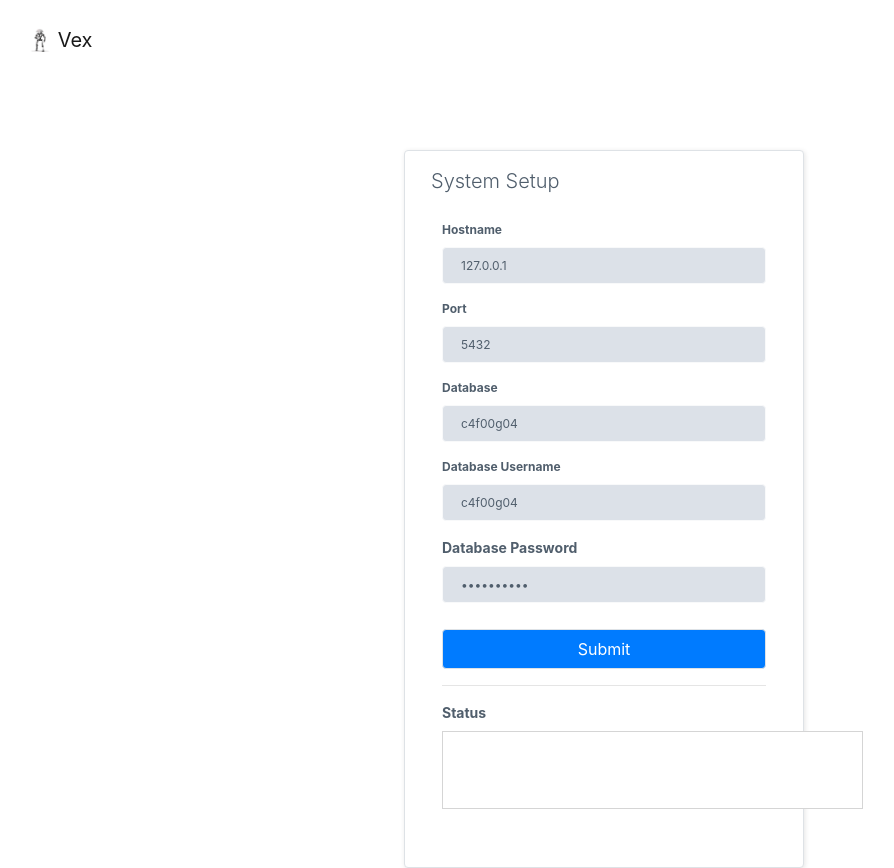
After one commit to johnzhouinfo/Project-Vex, a PHP site: page /setup.php in a window 1280 px wide. The commit adds this page. Shown: the whole page, without its empty margins (36-930 px from the left). Run offline with PHP 8.4, Linux system fonts and the light colour scheme; some libraries are stand-ins or nearby versions.

Commit message:
fix: * some error message will show undefined * attribute will not change refactor: * button colour * sql add: * one-time system setup page
Signed-off-by: JohnZhou <work@johnzhou.info>

```diff
--- a/_sql/initial.sql
+++ b/_sql/initial.sql
@@ -20,8 +20,8 @@ TABLESPACE pg_default;
 -- Admin user
 -- Password(SHA256): 123456
 INSERT INTO public.vex_user(
-    username, password, name, email, type, create_time)
-    VALUES ( 'admin', '8d969eef6ecad3c29a3a629280e686cf0c3f5d5a86aff3ca12020c923adc6c92', 'admin', 'admin@vex.com', 0, '2020-02-20 20:20:20');
+    user_id, username, password, name, email, type, create_time)
+    VALUES ( '1' ,'admin', '8d969eef6ecad3c29a3a629280e686cf0c3f5d5a86aff3ca12020c923adc6c92', 'admin', 'admin@vex.com', 0, '2020-02-20 20:20:20');
 
 -- Component table
 CREATE TABLE public.vex_component
--- a/lib/account.php
+++ b/lib/account.php
@@ -350,7 +350,8 @@ function update_user($id, $name, $email, $password, $enable, $admin, $link) {
                 }
             } else {
                 if (pg_affected_rows($result) == 1) {
-                    writeInfo("Update User Info ID:$id, Name: $name, Email:$email, enable:$enable, admin:$admin");
+                    $is_admin = $admin == "0" ? "true" : "false";
+                    writeInfo("Update User Info ID:$id, Name: $name, Email:$email, enable:$enable, admin:$is_admin");
                     echo json_encode(
                         array(
                             'status' => true,
--- a/lib/download.php
+++ b/lib/download.php
@@ -1,7 +1,8 @@
 <?php
 
 if ($_SERVER['REQUEST_METHOD'] === 'POST') {
+    header('Content-Description: File Transfer');
+    header('Content-Disposition: attachment; filename="' . $_POST["name"] . '.html"');
     echo $_POST["code"];
-    header('Content-Disposition: attachment; filename="' . $_POST["name"] . '.html"');
     die();
 }
--- a/login.php
+++ b/login.php
@@ -181,7 +181,7 @@ if ($_SERVER["REQUEST_METHOD"] == "POST") {
 
         <div class="form-group">
             <button class="btn btn-primary btn-block text-center border rounded d-block" id="login_pg_signIn_btn"
-                    type="submit" style="background-color: rgb(137,112,235);height: 40px;padding: 0px;">Sign in
+                    type="submit" style="background-color: #007bff;height: 40px;padding: 0px;">Sign in
             </button>
         </div>
     </form>
--- a/register.php
+++ b/register.php
@@ -251,7 +251,7 @@ if ($_SERVER["REQUEST_METHOD"] == "POST") {
     </div>
     <div class="form-group">
         <button class="btn btn-primary btn-block text-center border rounded d-block" id="login_pg_signUp_btn"
-                type="submit" style="background-color: rgb(137,112,235);height: 40px;padding: 0px;">Sign up
+                type="submit" style="background-color: #007bff;height: 40px;padding: 0px;">Sign up
         </button>
     </div>
     </form>
--- /dev/null
+++ b/setup.php
@@ -0,0 +1,166 @@
+<?php
+//error_reporting(0);
+//Default database information
+$status = "";
+$hostname = "127.0.0.1";
+$dbname = "c4f00g04";
+$port = "5432";
+$username = "c4f00g04";
+$password = "A-v9s4C&E7";
+
+if (isset($_POST["submit"])) {
+    $hostname = trim($_POST["hostname"]);
+    $port = trim($_POST["port"]);
+    $dbname = trim($_POST["dbname"]);
+    $username = trim($_POST["username"]);
+    $password = trim($_POST["password"]);
+    $conn_string = "host=$hostname port=$port dbname=$dbname user=$username password=$password";
+    $link = pg_connect($conn_string);
+    if (!$link) {
+        $status = "[Error] : Unable to connect database, please check the the information is correct\n";
+    } else {
+        $status = "[Success] : Connected to Database: $dbname\n";
+        $query = file_get_contents("_sql/initial.sql");
+        $result = pg_query($link, "BEGIN; " . $query);
+        if (!$result) {
+            //Show error message in status bar if database throw error
+            $status = $status . pg_last_error($link) . "\nPlease check the database, and try again\n";
+            pg_query($link, "ROLLBACK;");
+        } else {
+            //Commit the query
+            $status = $status .
+                "Initial System Successfully\nAdmin account: admin, password: 123456\nYou may close this page";
+            pg_query($link, "COMMIT;");
+            //Update the database info to the config file
+            $str = file_get_contents('lib/config.php');
+            $str = str_replace("host=127.0.0.1 port=5432 dbname=c4f00g04 user=c4f00g04 password=A-v9s4C&E7", $conn_string, $str);
+            file_put_contents('lib/config.php', $str);
+            //Create a marker file, prevent other user access this page
+            $setup_file = fopen("setup", "w");
+            fwrite($setup_file, "If this file exists, it will disable the operations in setup.php");
+            fclose($setup_file);
+        }
+    }
+}
+
+?>
+<!DOCTYPE html>
+<html>
+
+<head>
+    <meta charset="utf-8">
+    <meta name="viewport" content="width=device-width, initial-scale=1.0, shrink-to-fit=no">
+    <title>Setup</title>
+    <link rel="stylesheet" href="lib/bootstrap/css/bootstrap.min.css">
+    <link rel="stylesheet" href="lib/fonts/font-awesome.min.css">
+    <link rel="stylesheet" href="lib/css/Features-Clean.css">
+    <link rel="stylesheet" href="lib/css/Footer-Basic.css">
+    <link rel="stylesheet" href="lib/css/Highlight-Clean.css">
+    <link rel="stylesheet" href="lib/css/Login-Form-Clean.css">
+    <link rel="stylesheet" href="lib/css/Registration-Form-with-Photo.css">
+    <link rel="stylesheet" href="lib/css/styles.css">
+    <link rel="stylesheet" href="css/common.css">
+    <link rel="stylesheet" href="lib/css/sweetalert.css">
+    <link rel="icon" href="img/Vex_Three.gif">
+</head>
+
+<body>
+<div class="container">
+    <nav class="navbar navbar-light navbar-expand fixed-top text-left"
+         style="background-color: #ffffff;padding: 2% 5%;height: 80px;">
+        <div class="container-fluid"><img id="home_emblem" style="width: 24px;height: 24px;" src="img/Vex_Three.gif"
+                                          alt="vex_logo"><a
+                    class="navbar-brand" id="home_brand" href="">&nbsp;Vex</a>
+            <div class="collapse navbar-collapse" id="navcol-1">
+                <ul class="nav navbar-nav"></ul>
+            </div>
+        </div>
+    </nav>
+</div>
+<div class="login-clean" style="height: 100vh;background-color: rgb(255,255,255);padding: 150px;">
+    <form class="text-left border rounded"
+          style="font-size: 12px;width: 408px;padding: 37px; max-width: 400px;" method="post">
+        <h1 class="display-4"
+            style="margin: 10px 10px;padding: 0px;margin-top: -19px;margin-left: -11px;font-size: 20px;">System
+            Setup</h1>
+        <br>
+        <?php
+        //if the file exists, prevent user access the content
+        if (file_exists("setup") && !isset($_POST["submit"])) {
+            ?>
+            <div class="form-group text-center">
+                <img class="rounded-circle" id="setup_pg_avatar" style="width: 90px;height: 90px;"
+                     src="img/Vex_Three.gif">
+            </div>
+            <br>
+            <?php
+            http_response_code(403);
+            echo "<h2>System Already Setup</h2>";
+            echo "<button class=\"btn btn-primary btn-block text-center border rounded d-block\" onclick=\"window.location.href='index.php'\"
+                   type='button' style=\"background-color: #007bff;height: 40px;padding: 0px;\">Return</button>";
+            die();
+        } else {
+            ?>
+            <label style="font-size: 12px;">Hostname</label>
+            <div class="form-group">
+                <input class="border rounded border-light form-control d-flex" type="text" id="setup_pg_host"
+                       style="height: 37px;font-size: 12px;background-color: rgb(220,225,232);" name="hostname"
+                       placeholder="Hostname" value="<?php echo $hostname; ?>">
+            </div>
+            <label style="font-size: 12px;">Port</label>
+            <div class="form-group">
+                <input class="border rounded border-light form-control d-flex" type="text" id="setup_pg_port"
+                       style="height: 37px;font-size: 12px;background-color: rgb(220,225,232);" name="port"
+                       placeholder="Port" value="<?php echo $port; ?>">
+            </div>
+
+            <label style="font-size: 12px;">Database</label>
+            <div class="form-group">
+                <input class="border rounded border-light form-control d-flex" type="text" id="setup_pg_db_name"
+                       style="height: 37px;font-size: 12px;background-color: rgb(220,225,232);" name="dbname"
+                       placeholder="Database Name" value="<?php echo $dbname; ?>">
+            </div>
+
+            <label style="font-size: 12px;">Database Username</label>
+            <div class="form-group">
+                <input class="border rounded border-light form-control d-flex" type="text" id="setup_pg_host_username"
+                       style="height: 37px;font-size: 12px;background-color: rgb(220,225,232);" name="username"
+                       placeholder="Username" value="<?php echo $username; ?>">
+            </div>
+
+            <label>Database Password</label>
+            <div class="form-group">
+                <input class="border rounded border-light form-control d-flex" type="password" id="setup_pg_password"
+                       name="password" placeholder="Password"
+                       style="background-color: rgb(220,225,232);height: 37px;font-size: 12px;"
+                       value="<?php echo $password; ?>">
+            </div>
+
+            <div class="form-group">
+                <button class="btn btn-primary btn-block text-center border rounded d-block" id="setup_pg_submit_btn"
+                        type="submit" name="submit"
+                        style="background-color: #007bff;height: 40px;padding: 0px;">
+                    Submit
+                </button>
+            </div>
+            <hr>
+
+            <label>Status</label>
+            <div class="form-group">
+            <textarea id="w3mission" rows="4" cols="50" style="background-color: white; resize: none; color: red;"
+                      disabled><?php
+                echo $status;
+                ?>
+            </textarea>
+            </div>
+            <?php
+        }
+        ?>
+    </form>
+</div>
+<script src="lib/js/jquery.min.js"></script>
+<script src="lib/bootstrap/js/bootstrap.min.js"></script>
+<script src="lib/js/sweetalert.min.js"></script>
+</body>
+
+</html>
--- a/user/user_profile.php
+++ b/user/user_profile.php
@@ -336,7 +336,7 @@ if (isset($_SESSION["loggedin"]) && $_SESSION["loggedin"] === true) {
                         $("#nav-name").text("Hi, " + name);
                         swal("Success!", "Your profile has been updated!", "success");
                     } else {
-                        swal("Failed!", "Error Code: " + data.code + "\nDescription: " + data.msg, "error");
+                        swal("Failed!", "Error Code: " + dataResult.code + "\nDescription: " + dataResult.msg, "error");
                     }
                 },
                 error: function (jqXHR, textStatus, errorThrown) {
@@ -406,7 +406,7 @@ if (isset($_SESSION["loggedin"]) && $_SESSION["loggedin"] === true) {
                             $("#old-password-err").text(dataResult.msg);
                             break;
                         default:
-                            swal("Failed!", "Error Code: " + data.code + "\nDescription: " + data.msg, "error");
+                            swal("Failed!", "Error Code: " + dataResult.code + "\nDescription: " + dataResult.msg, "error");
                             break;
                     }
                 }
@@ -436,7 +436,7 @@ if (isset($_SESSION["loggedin"]) && $_SESSION["loggedin"] === true) {
                     $("#profile_avatar").attr("src", icon);
                     $("#nav-avatar").attr("src", icon);
                 } else {
-                    swal("Failed!", "Error Code: " + data.code + "\nDescription: " + data.msg, "error");
+                    swal("Failed!", "Error Code: " + dataResult.code + "\nDescription: " + dataResult.msg, "error");
                 }
             },
             error: function (jqXHR, textStatus, errorThrown) {
--- a/user/user_project.php
+++ b/user/user_project.php
@@ -329,7 +329,7 @@ session_start();
                     $('[data-toggle="tooltip"]').tooltip();
                     pagination(total_page);
                 } else
-                    swal("Failed!", "ERR_CODE: " + data.code + "\n" + data.msg, "error");
+                    swal("Failed!", "ERR_CODE: " + dataResult.code + "\n" + dataResult.msg, "error");
 
             },
             error: function (jqXHR, textStatus, errorThrown) {
--- a/web_manage/admin-component-mngt.php
+++ b/web_manage/admin-component-mngt.php
@@ -407,7 +407,7 @@ if ((isset($_SESSION["loggedin"]) && $_SESSION["loggedin"] === true) &&
                     $('[data-toggle="tooltip"]').tooltip();
                     pagination(total_page);
                 } else
-                    swal("Failed!", "ERR_CODE: " + data.code + "\n" + data.msg, "error");
+                    swal("Failed!", "ERR_CODE: " + dataResult.code + "\n" + dataResult.msg, "error");
             },
             error: function (jqXHR, textStatus, errorThrown) {
                 swal("Server Error: " + textStatus, jqXHR.status + " " + errorThrown, "error");
@@ -496,7 +496,7 @@ if ((isset($_SESSION["loggedin"]) && $_SESSION["loggedin"] === true) &&
                     $("#component-code-field").val(dataResult.html.trim().replace(/&apos:/g, "'"));
                     $("#component-enable").prop("checked", dataResult.is_enable === "t");
                 } else {
-                    swal("Failed!", "Error Code: " + data.code + "\nDescription: " + data.msg, "error");
+                    swal("Failed!", "Error Code: " + dataResult.code + "\nDescription: " + dataResult.msg, "error");
                 }
             },
             error: function (jqXHR, textStatus, errorThrown) {
--- a/web_manage/admin-project-mngt.php
+++ b/web_manage/admin-project-mngt.php
@@ -357,7 +357,7 @@ if ((isset($_SESSION["loggedin"]) && $_SESSION["loggedin"] === true) &&
                     $('[data-toggle="tooltip"]').tooltip();
                     pagination(total_page);
                 } else
-                    swal("Failed!", "ERR_CODE: " + data.code + "\n" + data.msg, "error");
+                    swal("Failed!", "ERR_CODE: " + dataResult.code + "\n" + dataResult.msg, "error");
 
             },
             error: function (jqXHR, textStatus, errorThrown) {
--- a/web_manage/admin-ticket-mngt.php
+++ b/web_manage/admin-ticket-mngt.php
@@ -452,7 +452,7 @@ if ((isset($_SESSION["loggedin"]) && $_SESSION["loggedin"] === true) &&
                     $('[data-toggle="tooltip"]').tooltip();
                     pagination(total_page);
                 } else
-                    swal("Failed!", "ERR_CODE: " + data.code + "\n" + data.msg, "error");
+                    swal("Failed!", "ERR_CODE: " + dataResult.code + "\n" + dataResult.msg, "error");
 
             },
             error: function (jqXHR, textStatus, errorThrown) {
@@ -519,7 +519,7 @@ if ((isset($_SESSION["loggedin"]) && $_SESSION["loggedin"] === true) &&
                     $("#solve-switch").prop("checked", dataResult.data.is_solve === "t");
                     $("#modify-user").click();
                 } else {
-                    swal("Failed!", "Error Code: " + data.code + "\nDescription: " + data.msg, "error");
+                    swal("Failed!", "Error Code: " + dataResult.code + "\nDescription: " + dataResult.msg, "error");
                 }
 
             },
@@ -550,7 +550,7 @@ if ((isset($_SESSION["loggedin"]) && $_SESSION["loggedin"] === true) &&
                     $("#close-contact-form").click();
                     loadList();
                 } else {
-                    swal("Update Failed!", "Error Code: " + data.code + "\nDescription: " + data.msg, "error");
+                    swal("Update Failed!", "Error Code: " + dataResult.code + "\nDescription: " + dataResult.msg, "error");
                 }
 
             },
--- a/web_manage/admin-user-mngt.php
+++ b/web_manage/admin-user-mngt.php
@@ -406,7 +406,7 @@ if ((isset($_SESSION["loggedin"]) && $_SESSION["loggedin"] === true) &&
                     $('[data-toggle="tooltip"]').tooltip();
                     pagination(total_page);
                 } else
-                    swal("Failed!", "ERR_CODE: " + data.code + "\n" + data.msg, "error");
+                    swal("Failed!", "ERR_CODE: " + dataResult.code + "\n" + dataResult.msg, "error");
 
             },
             error: function (jqXHR, textStatus, errorThrown) {
@@ -467,7 +467,7 @@ if ((isset($_SESSION["loggedin"]) && $_SESSION["loggedin"] === true) &&
                     $("#user-admin").prop("checked", dataResult.type === "0");
                     $("#modify-user").click();
                 } else {
-                    swal("Failed!", "Error Code: " + data.code + "\nDescription: " + data.msg, "error");
+                    swal("Failed!", "Error Code: " + dataResult.code + "\nDescription: " + dataResult.msg, "error");
                 }
 
             },
@@ -514,7 +514,7 @@ if ((isset($_SESSION["loggedin"]) && $_SESSION["loggedin"] === true) &&
                     $("#close-user-form").click();
                     loadList();
                 } else {
-                    swal("Failed!", "ERR_CODE: " + data.code + "\n" + data.msg, "error");
+                    swal("Failed!", "ERR_CODE: " + dataResult.code + "\n" + dataResult.msg, "error");
                 }
 
             },
```
Also changed, not shown: lib/config.php (+2 -6 lines), web_manage/index.php (+4 -4 lines), lib/js/attribute-management.js.
